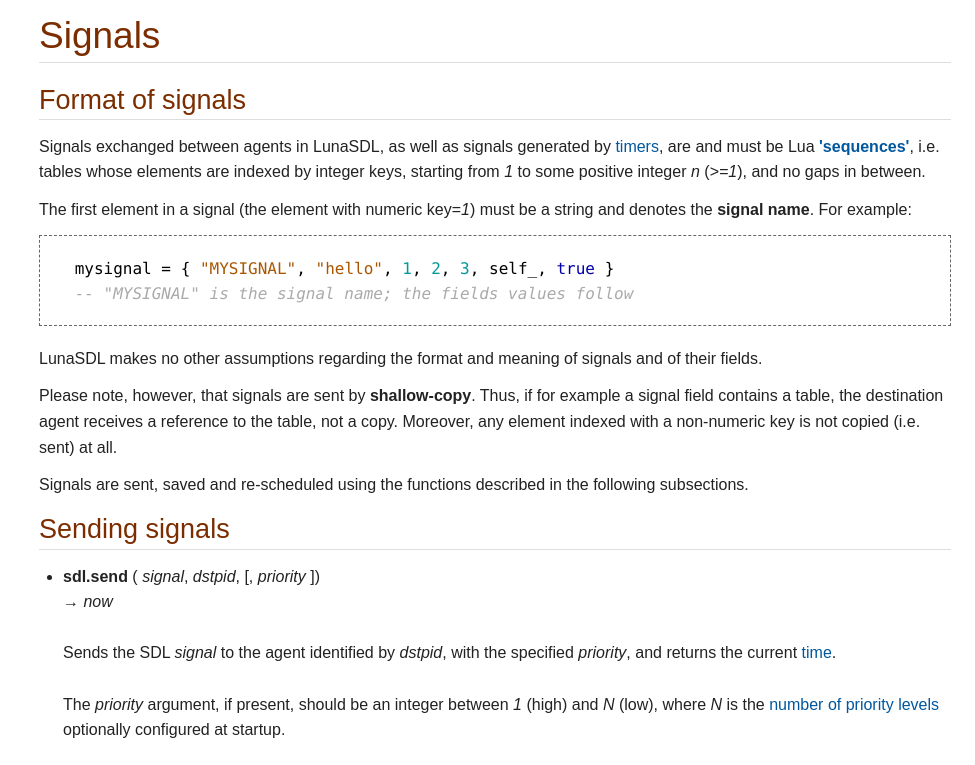
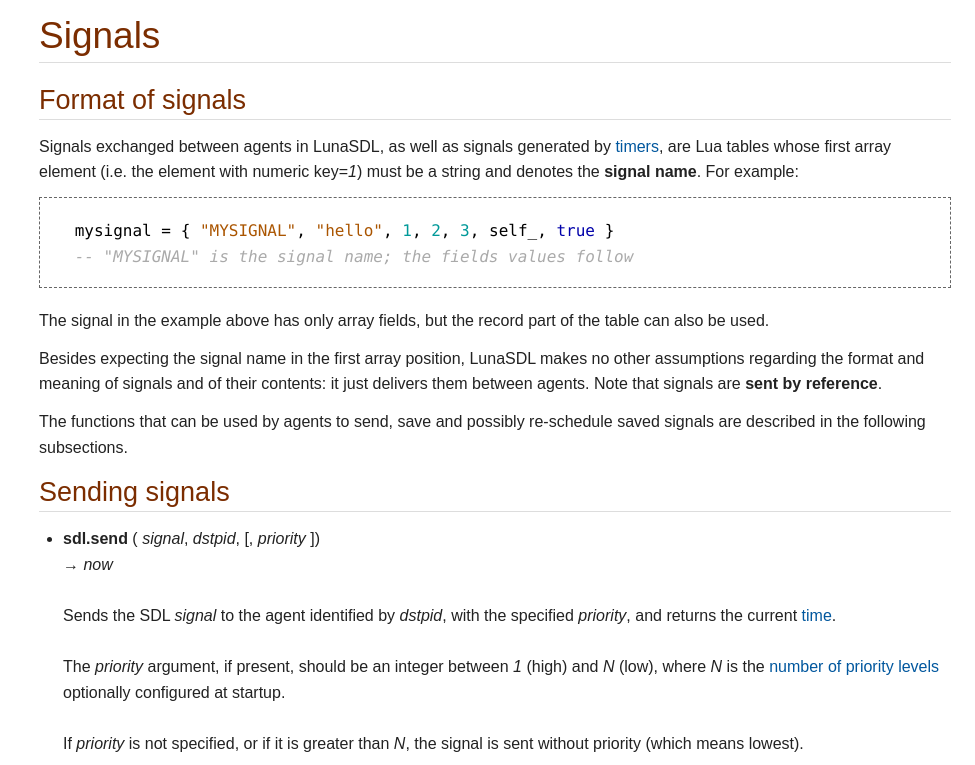
Before and after one commit to stetre/lunasdl, a plain HTML site: page doc/index.html in a window 1280 px wide. Shown: the part 9620-10385 px from the top of the page, without its empty margins (305-1280 px from the left). Drawn offline with Linux system fonts and the light colour scheme.

Commit message:
Signals sent by reference

```diff
--- a/doc/index.html
+++ b/doc/index.html
@@ -1546,14 +1546,8 @@ variable to override the default
 <h3 id="_format_of_signals">Format of signals</h3>
 <div class="paragraph">
 <p>Signals exchanged between agents in LunaSDL, as well as signals generated by
-<a href="#_timers">timers</a>, are and must be Lua
-<a href="http://www.lua.org/manual/5.3/manual.html#3.4.7"><strong>'sequences'</strong></a>, i.e.
-tables whose elements are indexed by integer keys, starting from <em>1</em> to some
-positive integer <em>n</em> (<em>&gt;=1</em>), and no gaps in between.</p>
-</div>
-<div class="paragraph">
-<p>The first element in a signal (the element with numeric key=<em>1</em>) must be a
-string and denotes the <strong>signal name</strong>. For example:</p>
+<a href="#_timers">timers</a>, are Lua tables whose first array element (i.e. the element
+with numeric key=<em>1</em>) must be a string and denotes the <strong>signal name</strong>. For example:</p>
 </div>
 <div class="listingblock">
 <div class="content">
@@ -1562,18 +1556,17 @@ string and denotes the <strong>signal name</strong>. For example:</p>
 </div>
 </div>
 <div class="paragraph">
-<p>LunaSDL makes no other assumptions regarding the format and meaning of signals and
-of their fields.</p>
-</div>
-<div class="paragraph">
-<p>Please note, however, that signals are sent by <strong>shallow-copy</strong>. Thus, if for
-example a signal field contains a table, the destination agent receives a reference
-to the table, not a copy. Moreover, any element indexed with a non-numeric key is
-not copied (i.e. sent) at all.</p>
-</div>
-<div class="paragraph">
-<p>Signals are sent, saved and re-scheduled using the functions described in the following
-subsections.</p>
+<p>The signal in the example above has only array fields, but the record part of the table
+can also be used.</p>
+</div>
+<div class="paragraph">
+<p>Besides expecting the signal name in the first array position, LunaSDL makes no other
+assumptions regarding the format and meaning of signals and of their contents: it just
+delivers them between agents. Note that signals are <strong>sent by reference</strong>.</p>
+</div>
+<div class="paragraph">
+<p>The functions that can be used by agents to send, save and possibly re-schedule saved
+signals are described in the following subsections.</p>
 </div>
 </div>
 <div class="sect2">
```
Also changed, not shown: 2 other files.
